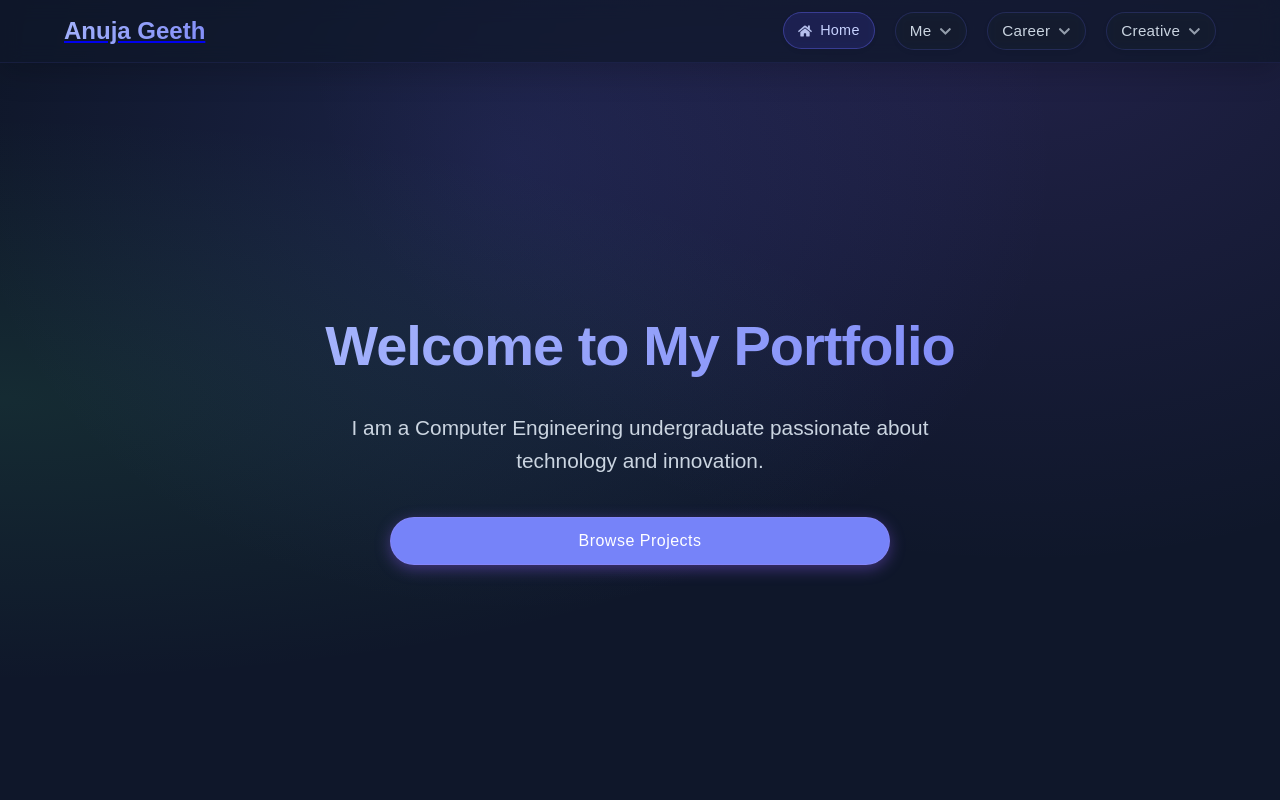
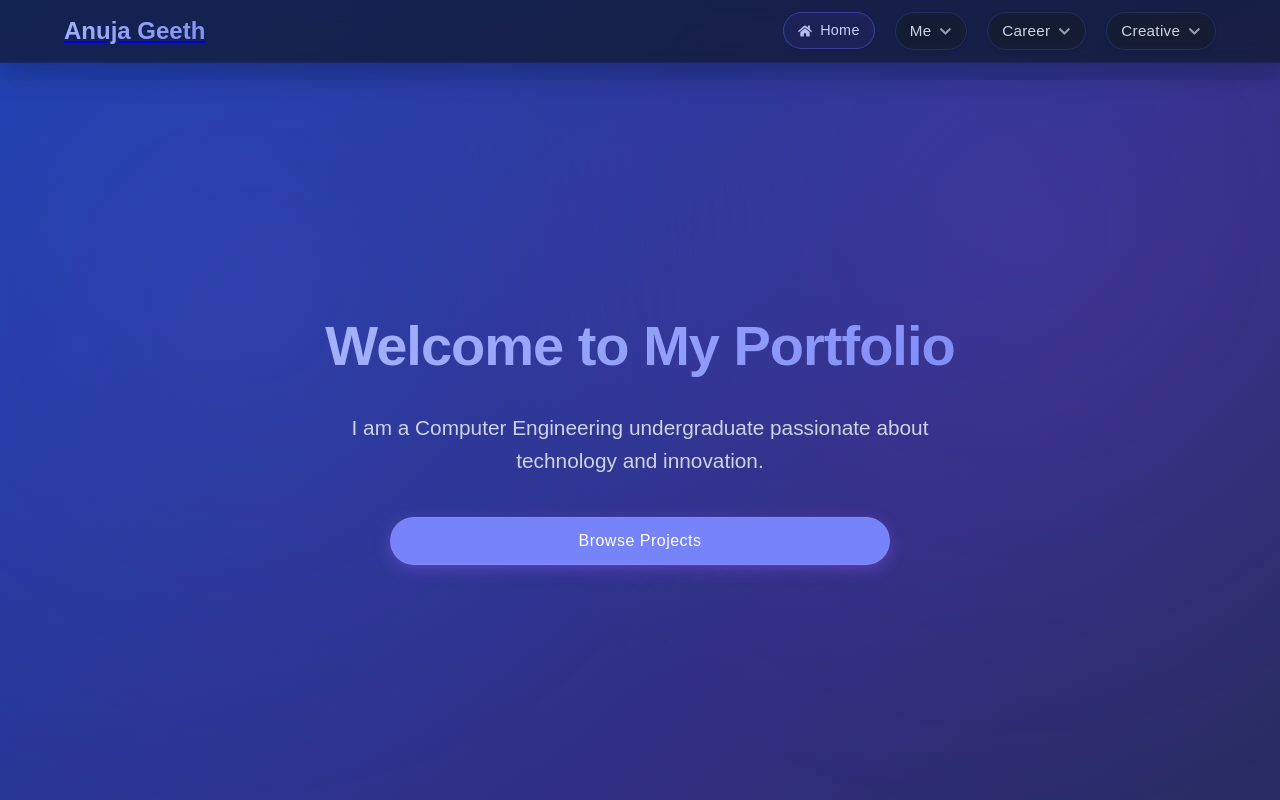
Before and after one commit to anujageeth/Portfolio1, a React (Create React App) app in the folder frontend/: page / in a window 1280 px wide. Built offline with nearby package versions, Linux system fonts and the light colour scheme.

Commit message:
Updated projects list & CSS

```diff
--- a/frontend/src/components/LinkedInPosts.jsx
+++ b/frontend/src/components/LinkedInPosts.jsx
@@ -11,7 +11,7 @@ const LinkedInPosts = () => {
   const linkedInPosts = [
     "https://www.linkedin.com/embed/feed/update/urn:li:ugcPost:7336277283126595584?collapsed=1",
     "https://www.linkedin.com/embed/feed/update/urn:li:ugcPost:7337791637944705024?collapsed=1",
-    "https://www.linkedin.com/embed/feed/update/urn:li:ugcPost:7196296814348664832?collapsed=1"
+    "https://www.linkedin.com/embed/feed/update/urn:li:ugcPost:7345747459555344384?collapsed=1"
   ];
 
   // Function to handle iframe load events
--- a/frontend/src/components/Skills.jsx
+++ b/frontend/src/components/Skills.jsx
@@ -1,11 +1,11 @@
 import React from 'react';
 import {
   FaReact, FaNodeJs, FaHtml5, FaCss3Alt, FaGitAlt, FaPython,
-  FaJs, FaJava, FaDocker, FaDatabase, FaFigma, FaGithub
+  FaJs, FaJava, FaDocker, FaDatabase, FaFigma, FaGithub, FaAws
 } from 'react-icons/fa';
 import {
   SiExpress, SiMongodb, SiNpm, SiJenkins, SiJira,
-  SiCplusplus, SiC, SiFirebase, SiPandas, SiNumpy
+  SiCplusplus, SiC, SiFirebase, SiPandas, SiNumpy, SiNextdotjs
 } from 'react-icons/si';
 import '../styles/Skills.css';
 
@@ -28,6 +28,7 @@ const Skills = () => {
             name: "Web Development",
             skills: [
                 { name: "React.js", icon: <FaReact /> },
+                { name: "Next.js", icon: <SiNextdotjs /> },
                 { name: "Express.js", icon: <SiExpress /> },
                 { name: "Node.js", icon: <FaNodeJs /> },
                 { name: "MongoDB", icon: <SiMongodb /> },
@@ -77,7 +78,8 @@ const Skills = () => {
         {
             name: "Cloud Platforms",
             skills: [
-                { name: "Firebase", icon: <SiFirebase /> }
+                { name: "Firebase", icon: <SiFirebase /> },
+                { name: "AWS", icon: <FaAws /> },
             ]
         }
     ];
--- a/frontend/src/components/SkillsPreview.jsx
+++ b/frontend/src/components/SkillsPreview.jsx
@@ -1,13 +1,12 @@
 import React from 'react';
 import { useNavigate } from 'react-router-dom';
 import {
-  FaReact, FaNodeJs, FaHtml5, FaCss3Alt, FaGitAlt, FaPython,
-  FaJs, FaJava, FaDocker, FaDatabase, FaFigma, FaGithub,
-  FaArrowRight
+  FaReact, FaNodeJs, FaHtml5, FaCss3Alt, FaPython,
+  FaJs, FaJava, FaDocker
 } from 'react-icons/fa';
 import {
-  SiExpress, SiMongodb, SiNpm, SiJenkins, SiJira,
-  SiCplusplus, SiC, SiFirebase, SiPandas, SiNumpy
+  SiExpress, SiJenkins, SiJira,
+  SiCplusplus, SiC, SiNextdotjs
 } from 'react-icons/si';
 import '../styles/Skills.css';
 import '../styles/SkillsPreview.css';
@@ -31,6 +30,7 @@ const SkillsPreview = () => {
             name: "Web Development",
             skills: [
                 { name: "React.js", icon: <FaReact /> },
+                { name: "Next.js", icon: <SiNextdotjs /> },
                 { name: "Express.js", icon: <SiExpress /> },
                 { name: "Node.js", icon: <FaNodeJs /> },
                 { name: "HTML", icon: <FaHtml5 /> },
--- a/frontend/src/index.css
+++ b/frontend/src/index.css
@@ -7,15 +7,59 @@ html, body {
   font-family: 'Poppins', sans-serif;
   line-height: 1.6;
   color: #e2e8f0;
-  background-color: #0f172a;
-  background-image:
+  /* Animated gradient background */
+  background: linear-gradient(
+    -45deg,
+    #0f172a,
+    #1e293b,
+    #312e81,
+    #1e40af,
+    #0f172a,
+    #374151,
+    #4c1d95
+  );
+  background-size: 400% 400%;
+  animation: gradientShift 15s ease infinite;
+  background-attachment: fixed;
+  overflow-x: hidden;
+  scrollbar-width: none;
+  position: relative;
+}
+
+/* Add overlay for better text readability */
+html::before {
+  content: '';
+  position: fixed;
+  top: 0;
+  left: 0;
+  width: 100%;
+  height: 100%;
+  background:
     radial-gradient(at 40% 20%, rgba(99, 102, 241, 0.15) 0px, transparent 50%),
     radial-gradient(at 80% 0%, rgba(139, 92, 246, 0.15) 0px, transparent 50%),
-    radial-gradient(at 0% 50%, rgba(74, 222, 128, 0.1) 0px, transparent 50%);
-  background-attachment: fixed;
-  background-size: cover;
-  overflow-x: hidden;
-  scrollbar-width: none;
+    radial-gradient(at 0% 50%, rgba(74, 222, 128, 0.1) 0px, transparent 50%),
+    radial-gradient(at 100% 100%, rgba(168, 85, 247, 0.1) 0px, transparent 50%);
+  pointer-events: none;
+  z-index: -1;
+}
+
+/* Keyframes for the animated gradient */
+@keyframes gradientShift {
+  0% {
+    background-position: 0% 50%;
+  }
+  25% {
+    background-position: 100% 50%;
+  }
+  50% {
+    background-position: 100% 0%;
+  }
+  75% {
+    background-position: 0% 0%;
+  }
+  100% {
+    background-position: 0% 50%;
+  }
 }
 
 #root {
@@ -23,6 +67,8 @@ html, body {
   flex-direction: column;
   min-height: 100vh;
   background-color: transparent;
+  position: relative;
+  z-index: 1;
 }
 
 /* Remove any default margins that could cause white space */
--- a/frontend/src/styles/About.css
+++ b/frontend/src/styles/About.css
@@ -1,7 +1,7 @@
 #about {
-  padding: 80px 5%;
-  max-width: 900px;
-  margin: 0 auto;
+  padding: 80px 0; /* Remove horizontal padding */
+  margin: 0; /* Remove all margins */
+  width: 100%; /* Ensure full width */
 }
 
 #about h2 {
@@ -13,11 +13,12 @@
   background-clip: text;
   color: transparent;
   font-weight: 700;
+  padding: 0 5%; /* Add padding only to the heading for text spacing */
 }
 
 #about p {
   font-size: 1.1rem;
-  margin-bottom: 25px;
+  margin: 0 5% 25px 5%; /* Add horizontal margin only to paragraphs */
   line-height: 1.8;
   color: #cbd5e1;
   background: rgba(15, 23, 42, 0.6);
@@ -36,5 +37,10 @@
 @media (max-width: 768px) {
   #about h2 {
     font-size: 2rem;
+    padding: 0 4%; /* Slightly reduce padding on mobile */
+  }
+
+  #about p {
+    margin: 0 4% 20px 4%; /* Slightly reduce margin on mobile */
   }
 }
--- a/frontend/src/styles/App.css
+++ b/frontend/src/styles/App.css
@@ -9,13 +9,8 @@ body {
   font-family: 'Poppins', sans-serif;
   line-height: 1.6;
   color: #e2e8f0;
-  background-color: #0f172a;
-  background-image:
-    radial-gradient(at 40% 20%, rgba(99, 102, 241, 0.15) 0px, transparent 50%),
-    radial-gradient(at 80% 0%, rgba(139, 92, 246, 0.15) 0px, transparent 50%),
-    radial-gradient(at 0% 50%, rgba(74, 222, 128, 0.1) 0px, transparent 50%);
-  background-attachment: fixed;
-  background-size: cover;
+  /* Remove static background since we're using animated one in index.css */
+  background-color: transparent;
 }
 
 .container {
@@ -26,6 +21,8 @@ body {
 
 section {
   padding: 80px 0;
+  position: relative;
+  z-index: 1;
 }
 
 h1, h2, h3 {
@@ -141,3 +138,53 @@ a:hover {
     height: 6px;
   }
 }
+
+/* Add floating particles effect for extra visual appeal */
+.background-particles {
+  position: fixed;
+  top: 0;
+  left: 0;
+  width: 100%;
+  height: 100%;
+  pointer-events: none;
+  z-index: -2;
+  overflow: hidden;
+}
+
+.particle {
+  position: absolute;
+  width: 2px;
+  height: 2px;
+  background: rgba(99, 102, 241, 0.6);
+  border-radius: 50%;
+  animation: float 15s infinite linear;
+}
+
+.particle:nth-child(odd) {
+  background: rgba(139, 92, 246, 0.4);
+  animation-duration: 20s;
+}
+
+.particle:nth-child(3n) {
+  background: rgba(74, 222, 128, 0.3);
+  animation-duration: 25s;
+}
+
+@keyframes float {
+  0% {
+    transform: translateY(100vh) translateX(0px) scale(0);
+    opacity: 0;
+  }
+  10% {
+    opacity: 1;
+    transform: translateY(90vh) translateX(10px) scale(1);
+  }
+  90% {
+    opacity: 1;
+    transform: translateY(10vh) translateX(-10px) scale(1);
+  }
+  100% {
+    transform: translateY(-10vh) translateX(0px) scale(0);
+    opacity: 0;
+  }
+}
```
Also changed, not shown: frontend/src/data/projectData.js (+46 -5 lines), frontend/src/assets/myProjects/Web3Tasks.jpg (added).
